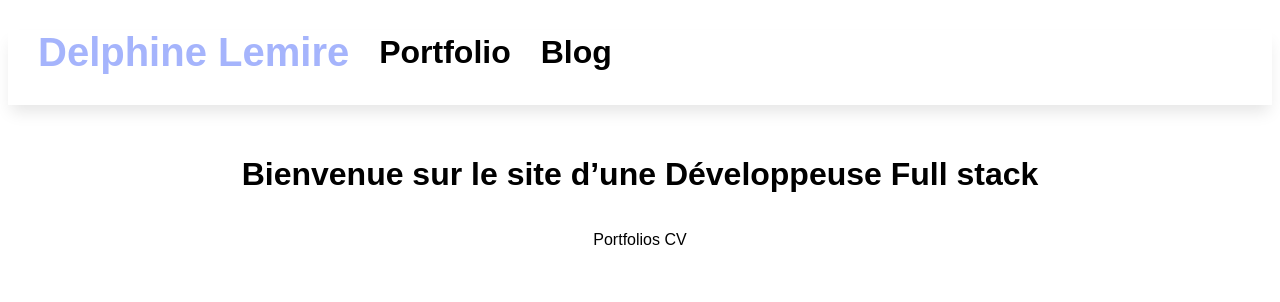
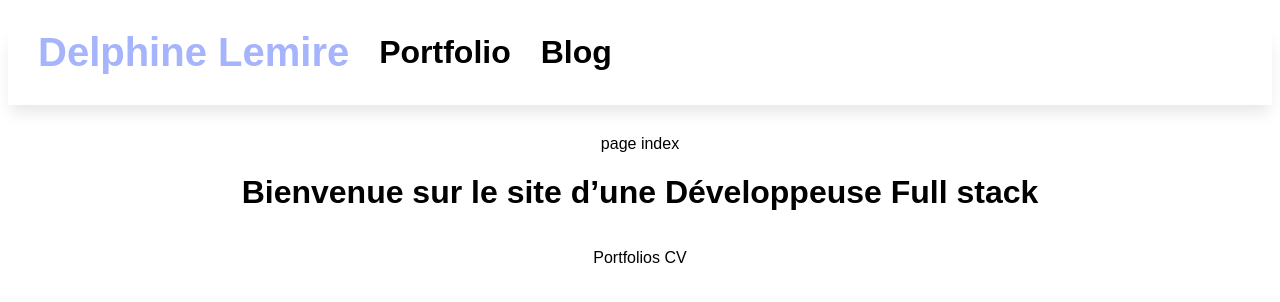
Before and after one commit to DelphineLemire/DelphineLemire.github.io, a Jekyll site: the page built from docs/index.md, in a window 1280 px wide. Shown: the top 302 px of the page. Built offline with Jekyll 4.4.1, drawn with Linux system fonts in a browser that asks for light colours.

Commit message:
layout index

```diff
--- /dev/null
+++ b/docs/_layouts/index.html
@@ -0,0 +1,6 @@
+---
+layout: default
+---
+page index
+
+{{ content }}
--- a/docs/index.md
+++ b/docs/index.md
@@ -1,4 +1,5 @@
 ---
+layout: index
 title: Delphine Lemire
 ---
 
```
